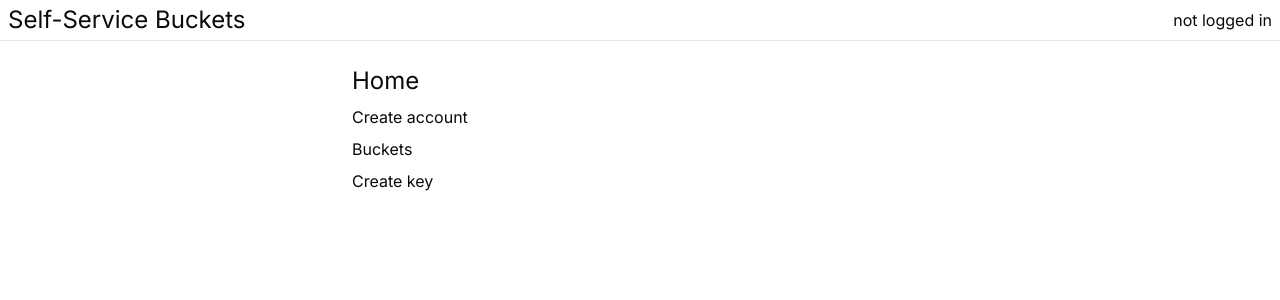
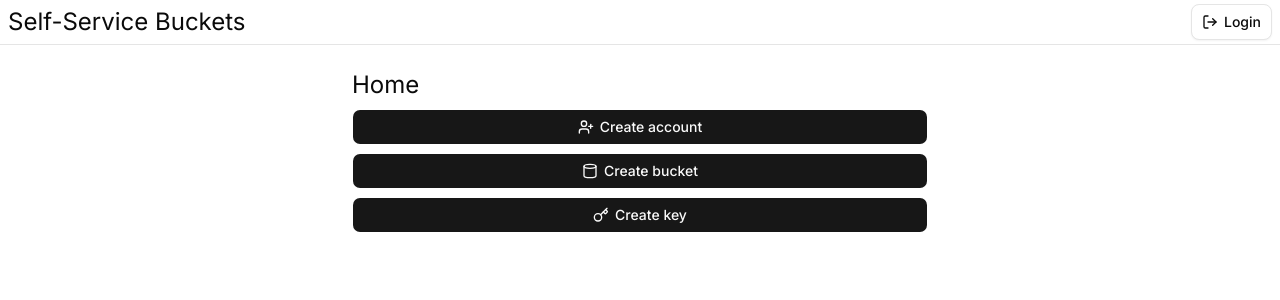
Before and after one commit to jtekt/self-service-buckets, a Next.js app: page / in a window 1280 px wide. Shown: the top 300 px of the page. Built offline with nearby package versions, Linux system fonts and the light colour scheme; no server answers.

Commit message:
basically working

```diff
--- a/app/(authenticated)/new/page.tsx
+++ b/app/(authenticated)/accounts/new/page.tsx
@@ -1,5 +1,6 @@
 "use client";
 import { createIamUser } from "@/app/actions";
+import ReturnHome from "@/components/return-home";
 import { Button } from "@/components/ui/button";
 import { useSession } from "next-auth/react";
 import { startTransition, useActionState } from "react";
@@ -9,16 +10,24 @@ export default function Page() {
 
   const [state, action, pending] = useActionState(createIamUser, null);
 
-  function onclick() {
+  function onClick() {
     startTransition(() => action());
   }
 
   return (
     <div>
+      <ReturnHome />
       <h2 className="text-2xl my-2">Create account</h2>
+
       <div>
-        <Button>Create account {session?.user.preferredUsername}</Button>
+        <Button onClick={onClick} disabled={pending}>
+          {/* TODO: loader */}
+          Create account {session?.user.preferredUsername}
+        </Button>
       </div>
+
+      {state?.error && <div className="text-red-800">{state.error}</div>}
+      {state?.data && <div>Created user {state.data.UserName}</div>}
     </div>
   );
 }
--- a/app/(authenticated)/buckets/new/page.tsx
+++ b/app/(authenticated)/buckets/new/page.tsx
@@ -22,12 +22,17 @@ import {
 import { Input } from "@/components/ui/input";
 import { createBucket } from "@/app/actions";
 import { useActionState, startTransition } from "react";
+import ReturnHome from "@/components/return-home";
 
 const formSchema = z.object({
   bucketName: z
     .string()
-    .min(3, "Please provide at least 10 characters.")
-    .max(20, "Please keep it under 200 characters."),
+    .min(3, "Please provide at least 3 characters.")
+    .max(20, "Please keep it under 20 characters.")
+    .regex(
+      /^(?!^xn--)(?!^.*--ol-s3$)(?!^([0-9]+\.){3}[0-9]+$)(?!.*\.{2})[a-z0-9][a-z0-9\-\.]{1,61}[a-z0-9]$/,
+      "Bucket name is invalid",
+    ),
 });
 
 export default function FormRhfTextarea() {
@@ -49,6 +54,9 @@ export default function FormRhfTextarea() {
   }
 
   return (
+    <div>
+      <ReturnHome />
+
       <Card className="w-full">
         <CardHeader>
           <CardTitle>Create bucket</CardTitle>
@@ -67,20 +75,12 @@ export default function FormRhfTextarea() {
                     <FieldLabel htmlFor="form-rhf-textarea-about">
                       Bucket name
                     </FieldLabel>
-                  {/* <Textarea
-                    {...field}
-                    id="form-rhf-textarea-about"
-                    aria-invalid={fieldState.invalid}
-                    placeholder="I'm a software engineer..."
-                    className="min-h-[120px]"
-                  /> */}
 
                     <div className="flex items-center">
                       <div className="whitespace-nowrap">
                         self-service-buckets
                       </div>
                       <div>-</div>
-                    {/* TODO: typescript */}
                       <div>{session?.user?.preferredUsername || "unknown"}</div>
                       <div>-</div>
                       <Input
@@ -90,7 +90,7 @@ export default function FormRhfTextarea() {
                       />
                     </div>
 
-                  <FieldDescription>Lowercase only</FieldDescription>
+                    {/* <FieldDescription>Lowercase only</FieldDescription> */}
                     {fieldState.invalid && (
                       <FieldError errors={[fieldState.error]} />
                     )}
@@ -100,18 +100,19 @@ export default function FormRhfTextarea() {
             </FieldGroup>
           </form>
 
-        {state?.error && <div>An error occured</div>}
+          {state?.error && (
+            <div className="text-destructive">{state.error}</div>
+          )}
+          {state?.data && <div>Created {state.data.Bucket}</div>}
         </CardContent>
         <CardFooter>
           <Field orientation="horizontal">
-          <Button type="button" variant="outline" onClick={() => form.reset()}>
-            Reset
-          </Button>
-          <Button type="submit" form="form-rhf-textarea">
-            Save
+            <Button type="submit" form="form-rhf-textarea" disabled={pending}>
+              Create
             </Button>
           </Field>
         </CardFooter>
       </Card>
+    </div>
   );
 }
--- a/app/(authenticated)/buckets/page.tsx
+++ b/app/(authenticated)/buckets/page.tsx
@@ -1,10 +1,18 @@
+import { Button } from "@/components/ui/button";
+import Link from "next/link";
+
 export default function Page() {
   return (
     <div>
-      <h2 className="text-2xl">Buckets</h2>
-      <div>
-        <a href="/buckets/new">Create new bucket</a>
+      <div className="flex justify-between items-center">
+        <h2 className="text-2xl">Buckets</h2>
+        <div>
+          <Button asChild>
+            <Link href="/buckets/new">Create new bucket</Link>
+          </Button>
+        </div>
       </div>
+      <div>TODO: list of buckets here</div>
     </div>
   );
 }
--- a/app/(authenticated)/keys/new/page.tsx
+++ b/app/(authenticated)/keys/new/page.tsx
@@ -1,7 +1,34 @@
+"use client";
+import { createKeys } from "@/app/actions";
+import ReturnHome from "@/components/return-home";
+import { Button } from "@/components/ui/button";
+import { startTransition, useActionState } from "react";
+
 export default function Page() {
+  const [state, action, pending] = useActionState(createKeys, null);
+
+  function onClick() {
+    startTransition(() => action());
+  }
+
   return (
     <div>
-      <h2 className="text-2xl">Create key</h2>
+      <ReturnHome />
+      <h2 className="text-2xl my-2">Create keys</h2>
+      <div>
+        <Button disabled={pending} onClick={onClick}>
+          Create keys
+        </Button>
+      </div>
+
+      {state?.data && (
+        <div>
+          {/* TODO: download as file */}
+          <div className="text-destructive">This will only be shown once!</div>
+          <div>Access key ID: {state.data.AccessKeyId}</div>
+          <div>Secret access key: {state.data.SecretAccessKey}</div>
+        </div>
+      )}
     </div>
   );
 }
--- a/app/(authenticated)/layout.tsx
+++ b/app/(authenticated)/layout.tsx
@@ -2,6 +2,7 @@
 
 import { Button } from "@/components/ui/button";
 import { useSession } from "next-auth/react";
+import Link from "next/link";
 
 export default function Layout({
   children,
@@ -19,7 +20,7 @@ export default function Layout({
           <div>You must be authenticated to see this resource</div>
           <div>
             <Button asChild>
-              <a href="/login">Login</a>
+              <Link href="/login">Login</Link>
             </Button>
           </div>
         </div>
--- a/app/(unauthenticated)/login/page.tsx
+++ b/app/(unauthenticated)/login/page.tsx
@@ -1,25 +1,27 @@
 "use client";
-import SignIn from "@/components/sign-in";
+import ReturnHome from "@/components/return-home";
 import { Button } from "@/components/ui/button";
 import { useSession } from "next-auth/react";
+import { signIn, signOut } from "next-auth/react";
 
 export default function Page() {
   const { data: session, status } = useSession();
 
   return (
     <div>
-      <h2 className="text-h2">Login</h2>
+      <ReturnHome />
+      <h2 className="text-2xl">Login</h2>
       {status === "loading" ? (
         <div>Loading</div>
       ) : session ? (
         <>
-          <div>You are signed in as {JSON.stringify(session.user)}</div>
+          <div>You are signed in as {session.user.preferredUsername}</div>
           <div>
-            <a href="/">Back to home screen</a>
+            <Button onClick={() => signOut()}>Logout</Button>
           </div>
         </>
       ) : (
-        <SignIn />
+        <Button onClick={() => signIn("keycloak")}>Login with Keycloak</Button>
       )}
     </div>
   );
--- a/app/actions.ts
+++ b/app/actions.ts
@@ -27,6 +27,8 @@ export async function createIamUser(prevState: any) {
   const { preferredUsername } = session.user;
 
   try {
+    throw new Error(`This action is disabled for the time being`);
+
     await iamClient.send(
       new CreateUserCommand({
         UserName: preferredUsername,
@@ -64,14 +66,26 @@ export async function createIamUser(prevState: any) {
     return { error: null, data: { UserName: preferredUsername } };
   } catch (error: any) {
     console.error(error);
-    return { error: error.text, data: null };
+    return { error: error.message, data: null };
   }
+}
+
+export async function getUserKeys() {
+  // TODO: implement
 }
 
 export async function createKeys(prevState: any) {
   const session = await auth();
   if (!session?.user) return { error: "Unauthorized", data: null };
   const { preferredUsername } = session.user;
+
+  return {
+    error: null,
+    data: {
+      AccessKeyId: "dummy access key ID for testing",
+      SecretAccessKey: "dummy secret key for testing",
+    },
+  };
 
   try {
     const { AccessKey } = await iamClient.send(
@@ -82,8 +96,12 @@ export async function createKeys(prevState: any) {
     return { error: null, data: AccessKey };
   } catch (error: any) {
     console.error(error);
-    return { error: error.text, data: null };
+    return { error: error.message, data: null };
   }
+}
+
+export async function getUserBuckets() {
+  // TODO: implement
 }
 
 export async function createBucket(prevState: any, bucketName: string) {
@@ -94,8 +112,6 @@ export async function createBucket(prevState: any, bucketName: string) {
 
   const Bucket = `${prefix}-${preferredUsername}-${bucketName}`;
 
-  console.log({ Bucket });
-
   try {
     await s3Client.send(
       new CreateBucketCommand({
@@ -105,6 +121,6 @@ export async function createBucket(prevState: any, bucketName: string) {
     return { error: null, data: { Bucket } };
   } catch (error: any) {
     console.error(error);
-    return { error: error.text, data: null };
+    return { error: error.message, data: null };
   }
 }
--- a/app/page.tsx
+++ b/app/page.tsx
@@ -1,11 +1,31 @@
+import { Button } from "@/components/ui/button";
+import { CylinderIcon, KeyIcon, UserPlusIcon } from "lucide-react";
+import Link from "next/link";
+
 export default function Page() {
   return (
     <>
       <h2 className="text-2xl my-2">Home</h2>
+
       <div className="flex flex-col gap-2">
-        <a href="/accounts/new">Create account</a>
-        <a href="/buckets">Buckets</a>
-        <a href="/keys/new">Create key</a>
+        <Button asChild>
+          <Link href="/accounts/new">
+            <UserPlusIcon />
+            <span>Create account</span>
+          </Link>
+        </Button>
+        <Button asChild>
+          <Link href="/buckets/new">
+            <CylinderIcon />
+            <span>Create bucket</span>
+          </Link>
+        </Button>
+        <Button asChild>
+          <Link href="/keys/new">
+            <KeyIcon />
+            <span>Create key</span>
+          </Link>
+        </Button>
       </div>
     </>
   );
--- a/components/login-info.tsx
+++ b/components/login-info.tsx
@@ -1,7 +1,28 @@
 "use client";
 import { useSession } from "next-auth/react";
+import { Button } from "./ui/button";
+import { LogInIcon, UserIcon } from "lucide-react";
+import { LogOutIcon } from "lucide-react";
+import Link from "next/link";
 
 export default function LoginInfo() {
   const { data: session, status } = useSession();
-  return <a href="/login">{session?.user?.name || "not logged in"}</a>;
+  return (
+    <Button asChild variant="outline">
+      <Link href="/login">
+        {" "}
+        {session?.user ? (
+          <>
+            {" "}
+            <UserIcon /> <span>{session?.user?.preferredUsername}</span>{" "}
+          </>
+        ) : (
+          <>
+            <LogOutIcon />
+            <span>Login</span>
+          </>
+        )}
+      </Link>
+    </Button>
+  );
 }
--- /dev/null
+++ b/components/return-home.tsx
@@ -0,0 +1,11 @@
+import { ArrowLeft } from "lucide-react";
+import Link from "next/link";
+
+export default function ReturnHome() {
+  return (
+    <Link href="/" className="inline-flex items-center gap-1">
+      <ArrowLeft />
+      <span>Return</span>
+    </Link>
+  );
+}
--- a/components/sign-in.tsx
+++ /dev/null
@@ -1,10 +0,0 @@
-"use client";
-
-import { signIn } from "next-auth/react";
-import { Button } from "./ui/button";
-
-export default function SignIn() {
-  return (
-    <Button onClick={() => signIn("keycloak")}>Sign in with Keycloak</Button>
-  );
-}
```
Also changed, not shown: 1 other file (tests, documents, lock files or other folders). Lines whose indentation alone changed are shown as unchanged.
